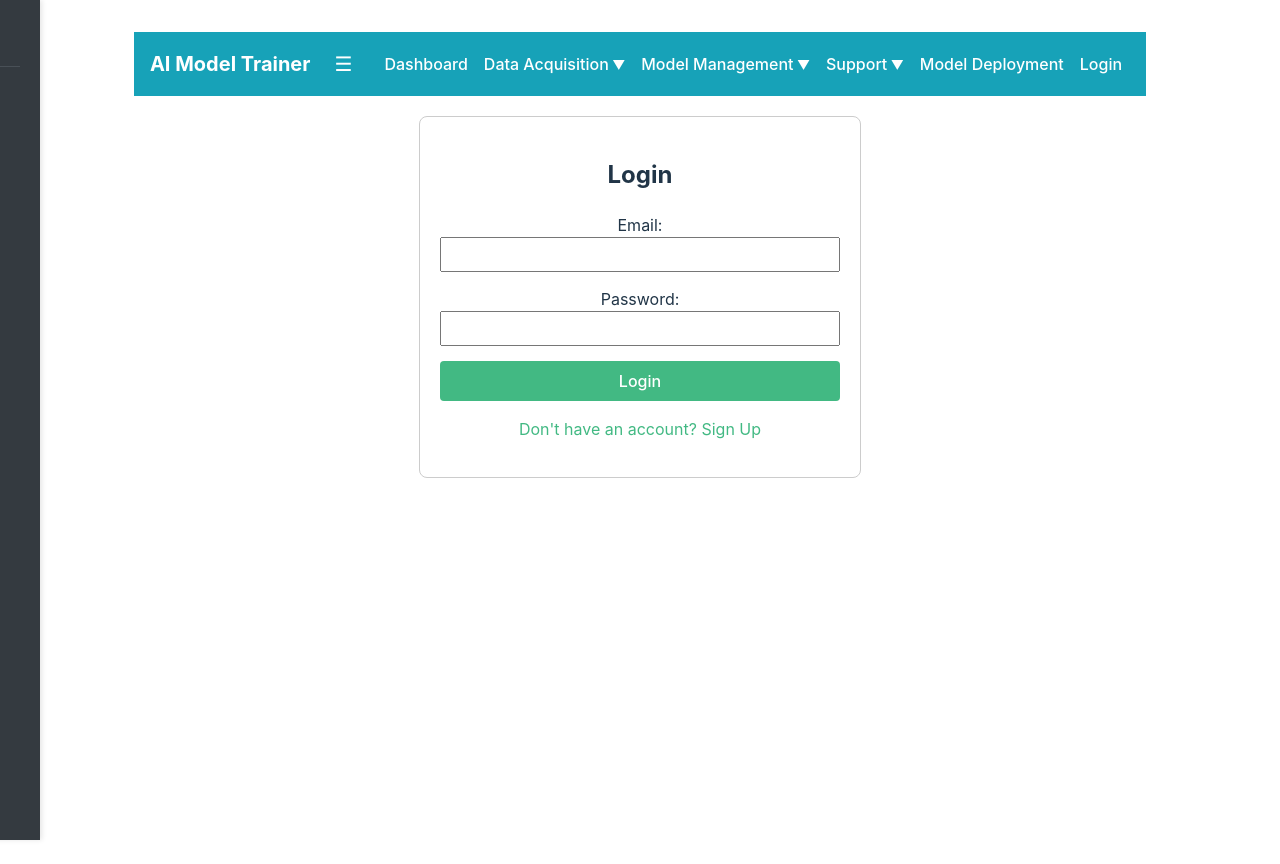
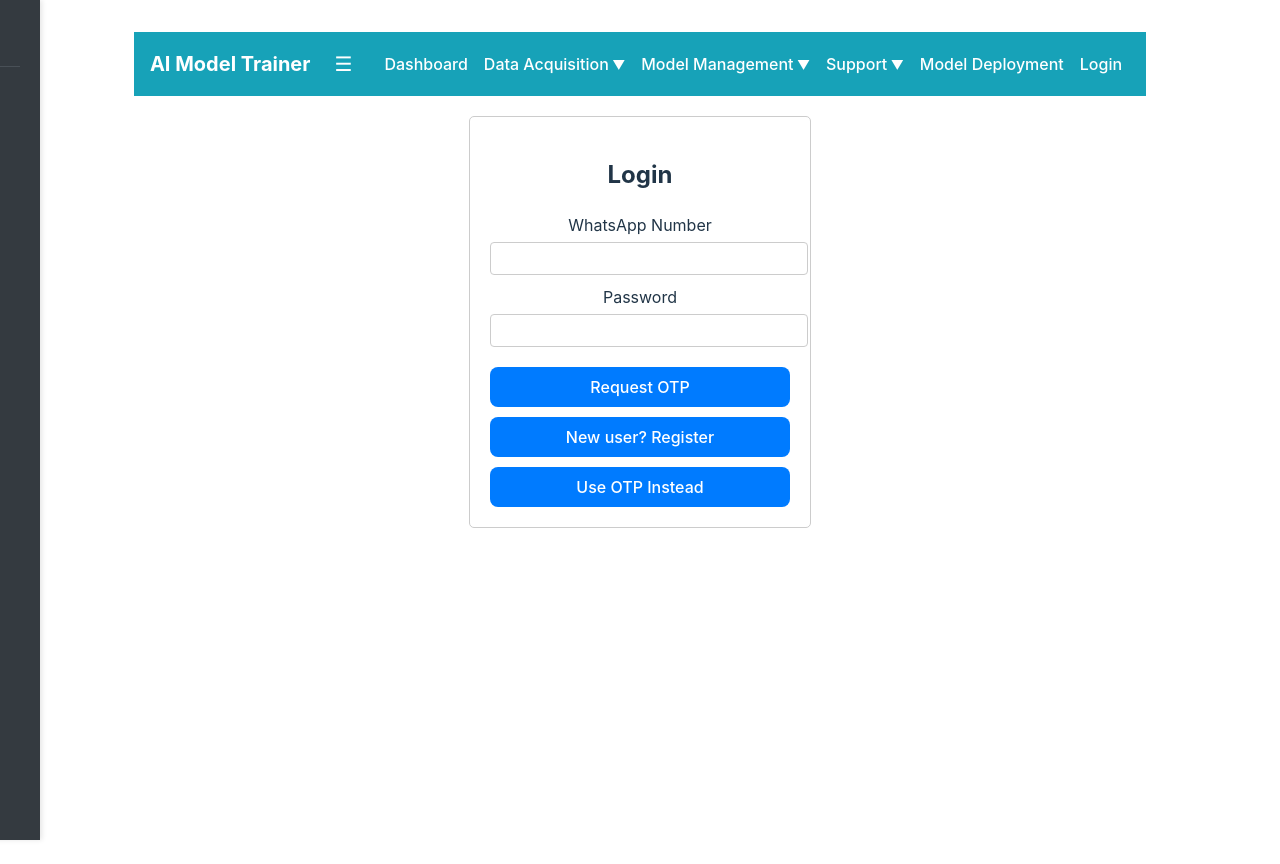
Before and after one commit to openchlai/aitrainer, a Vue app: page /login in a window 1280 px wide. Built offline with nearby package versions, Linux system fonts and the light colour scheme.

Commit message:
Update changes

```diff
--- a/src/components/NavBar.vue
+++ b/src/components/NavBar.vue
@@ -31,7 +31,10 @@
                 <!-- <li class="nav-item"><a href="/feedback">User Feedback</a></li> -->
             </ul>
             <ul class="navbar-nav ml-auto">
-                <li class="nav-item"><a href="/login">Login</a></li>
+                <li class="nav-item">
+                    <a v-if="!isAuthenticated" href="/login">Login</a>
+                    <a v-else href="#" @click.prevent="logout">Logout</a>
+                </li>
             </ul>
         </div>
     </nav>
@@ -54,6 +57,12 @@
         methods: {
             toggleNav() {
                 this.isNavOpen = !this.isNavOpen;
+            },
+            logout() {
+                localStorage.removeItem("access_token");
+                localStorage.removeItem("refresh_token");
+                this.isAuthenticated = false;
+                this.$router.push("/login");
             },
         },
     };
--- a/src/components/userAuth.vue
+++ b/src/components/userAuth.vue
@@ -1,85 +1,158 @@
 <template>
-    <div class="auth-container">
-        <h2>{{ isLogin ? 'Login' : 'Sign Up' }}</h2>
-        <form @submit.prevent="handleSubmit">
-            <div class="input-group">
-                <label for="email">Email:</label>
-                <input type="email" id="email" v-model="email" required />
+    <div class="container">
+        <h2>{{ isRegister ? "Register" : "Login" }}</h2>
+
+        <form @submit.prevent="isRegister ? registerUser() : (useOTP ? verifyOTP() : requestOTP())">
+            <div class="form-group">
+                <label for="whatsapp_number">WhatsApp Number</label>
+                <input type="text" v-model="whatsapp_number" required />
             </div>
-            <div class="input-group">
-                <label for="password">Password:</label>
-                <input type="password" id="password" v-model="password" required />
+
+            <div class="form-group" v-if="isRegister">
+                <label for="name">Name</label>
+                <input type="text" v-model="name" required />
             </div>
-            <button type="submit">{{ isLogin ? 'Login' : 'Sign Up' }}</button>
+
+            <div class="form-group">
+                <label v-if="!useOTP">Password</label>
+                <label v-if="useOTP">OTP</label>
+                <input type="password" v-model="password" v-if="!useOTP" required />
+                <input type="text" v-model="otp" v-if="useOTP" required />
+            </div>
+
+            <button type="submit">
+                {{ isRegister ? "Register" : useOTP ? "Verify OTP" : "Request OTP" }}
+            </button>
         </form>
-        <p @click="toggleAuthMode">
-            {{ isLogin ? "Don't have an account? Sign Up" : 'Already have an account? Login' }}
-        </p>
+
+        <button @click="toggleMode">
+            {{ isRegister ? "Already have an account? Login" : "New user? Register" }}
+        </button>
+
+        <button @click="useOTPMode" v-if="!useOTP && !isRegister">Use OTP Instead</button>
     </div>
 </template>
 
-<script setup>
-    import { ref } from 'vue';
+<script>
+    import { ref } from "vue";
+    import { useRouter } from "vue-router";
+    import apiClient from "@/utils/axios";
 
-    const email = ref('');
-    const password = ref('');
-    const isLogin = ref(true);
+    export default {
+        setup() {
+            const whatsapp_number = ref("");
+            const name = ref("");
+            const password = ref("");
+            const otp = ref("");
+            const isRegister = ref(false);
+            const useOTP = ref(false);
+            const router = useRouter();
 
-    const handleSubmit = () => {
-        if (isLogin.value) {
-            // Handle login logic
-            console.log('Logging in with', email.value, password.value);
-        } else {
-            // Handle signup logic
-            console.log('Signing up with', email.value, password.value);
-        }
-    };
+            const toggleMode = () => {
+                isRegister.value = !isRegister.value;
+                useOTP.value = false;
+                whatsapp_number.value = "";
+                name.value = "";
+                password.value = "";
+                otp.value = "";
+            };
 
-    const toggleAuthMode = () => {
-        isLogin.value = !isLogin.value;
+            const useOTPMode = () => {
+                useOTP.value = true;
+            };
+
+            const registerUser = async () => {
+                try {
+                    const response = await apiClient.post("/auth/register/", {
+                        whatsapp_number: whatsapp_number.value,
+                        name: name.value,
+                        password: password.value,
+                    });
+                    alert(response.data.message);
+                    isRegister.value = false;
+                } catch (error) {
+                    alert(error.response?.data?.error || "Registration failed.");
+                }
+            };
+
+            const requestOTP = async () => {
+                try {
+                    const response = await apiClient.post("/auth/request-otp/", {
+                        whatsapp_number: whatsapp_number.value,
+                    });
+                    alert(response.data.message);
+                    useOTP.value = true;
+                } catch (error) {
+                    alert(error.response?.data?.error || "Failed to request OTP.");
+                }
+            };
+
+            const verifyOTP = async () => {
+                try {
+                    const response = await apiClient.post("/auth/verify-otp/", {
+                        whatsapp_number: whatsapp_number.value,
+                        otp: otp.value,
+                    });
+
+                    alert("OTP Verified! Login successful.");
+                    localStorage.setItem("access_token", response.data.access);
+                    localStorage.setItem("refresh_token", response.data.refresh);
+                    router.push("/dashboard"); // Redirect after login
+                } catch (error) {
+                    alert(error.response?.data?.error || "OTP verification failed.");
+                }
+            };
+
+            return {
+                whatsapp_number,
+                name,
+                password,
+                otp,
+                isRegister,
+                useOTP,
+                toggleMode,
+                useOTPMode,
+                registerUser,
+                requestOTP,
+                verifyOTP,
+            };
+        },
     };
 </script>
 
 <style scoped>
-    .auth-container {
-        max-width: 400px;
-        margin: 0 auto;
+    .container {
+        width: 300px;
+        margin: auto;
         padding: 20px;
         border: 1px solid #ccc;
-        border-radius: 8px;
+        border-radius: 5px;
+        text-align: center;
     }
 
-    .input-group {
-        margin-bottom: 15px;
+    .form-group {
+        margin-bottom: 10px;
     }
 
     input {
         width: 100%;
         padding: 8px;
-        box-sizing: border-box;
+        margin-top: 5px;
+        border: 1px solid #ccc;
+        border-radius: 4px;
     }
 
     button {
         width: 100%;
         padding: 10px;
-        background-color: #42b983;
+        margin-top: 10px;
+        border: none;
+        background-color: #007bff;
         color: white;
-        border: none;
-        border-radius: 4px;
         cursor: pointer;
     }
 
     button:hover {
-        background-color: #369870;
-    }
-
-    p {
-        text-align: center;
-        color: #42b983;
-        cursor: pointer;
-    }
-
-    p:hover {
-        text-decoration: underline;
+        background-color: #0056b3;
     }
 </style>
--- /dev/null
+++ b/src/utils/axios.js
@@ -0,0 +1,102 @@
+import axios from "axios";
+
+// Create an Axios instance
+const apiClient = axios.create({
+    baseURL: "http://127.0.0.1:8000/api", // Set your base URL
+    headers: {
+        "Content-Type": "application/json",
+    },
+});
+
+// Flag to track refreshing state
+let isRefreshing = false;
+let refreshSubscribers = [];
+
+// Function to subscribe requests waiting for a new token
+const subscribeTokenRefresh = (cb) => {
+    refreshSubscribers.push(cb);
+};
+
+// Function to notify all subscribers with the new token
+const onRefreshed = (token) => {
+    refreshSubscribers.forEach((cb) => cb(token));
+    refreshSubscribers = [];
+};
+
+// Function to refresh token
+const refreshToken = async () => {
+    try {
+        const refresh_token = localStorage.getItem("refresh_token");
+        if (!refresh_token) {
+            throw new Error("No refresh token found.");
+        }
+
+        const response = await axios.post("http://127.0.0.1:8000/api/token/refresh/", {
+            refresh: refresh_token,
+        });
+
+        const newAccessToken = response.data.access;
+        localStorage.setItem("access_token", newAccessToken);
+
+        onRefreshed(newAccessToken);
+        return newAccessToken;
+    } catch (error) {
+        localStorage.removeItem("access_token");
+        localStorage.removeItem("refresh_token");
+        window.location.href = "/login";
+        return Promise.reject(error);
+    }
+};
+
+// Request Interceptor: Attach Authorization Token
+apiClient.interceptors.request.use(
+    (config) => {
+        const token = localStorage.getItem("access_token");
+        const isAuthRoute = config.url.includes("/login") || config.url.includes("/register");
+
+        if (token && !isAuthRoute) {
+            config.headers.Authorization = `Bearer ${token}`;
+        }
+
+        return config;
+    },
+    (error) => {
+        return Promise.reject(error);
+    }
+);
+
+// Response Interceptor: Handle Token Expiry & Refresh
+apiClient.interceptors.response.use(
+    (response) => response,
+    async (error) => {
+        const originalRequest = error.config;
+
+        if (error.response && error.response.status === 401 && !originalRequest._retry) {
+            if (isRefreshing) {
+                return new Promise((resolve) => {
+                    subscribeTokenRefresh((token) => {
+                        originalRequest.headers.Authorization = `Bearer ${token}`;
+                        resolve(apiClient(originalRequest));
+                    });
+                });
+            }
+
+            originalRequest._retry = true;
+            isRefreshing = true;
+
+            try {
+                const newToken = await refreshToken();
+                isRefreshing = false;
+                originalRequest.headers.Authorization = `Bearer ${newToken}`;
+                return apiClient(originalRequest);
+            } catch (err) {
+                isRefreshing = false;
+                return Promise.reject(err);
+            }
+        }
+
+        return Promise.reject(error);
+    }
+);
+
+export default apiClient;
--- a/vite.config.js
+++ b/vite.config.js
@@ -1,7 +1,12 @@
 import { defineConfig } from 'vite'
 import vue from '@vitejs/plugin-vue'
+import path from 'path'
 
-// https://vite.dev/config/
 export default defineConfig({
   plugins: [vue()],
+  resolve: {
+    alias: {
+      '@': path.resolve(__dirname, 'src'), // Alias `@` to `src/`
+    },
+  },
 })
```
Also changed, not shown: src/components/MainDashboard.vue (+26 -77 lines), src/router/index.js (+84 -37 lines).
